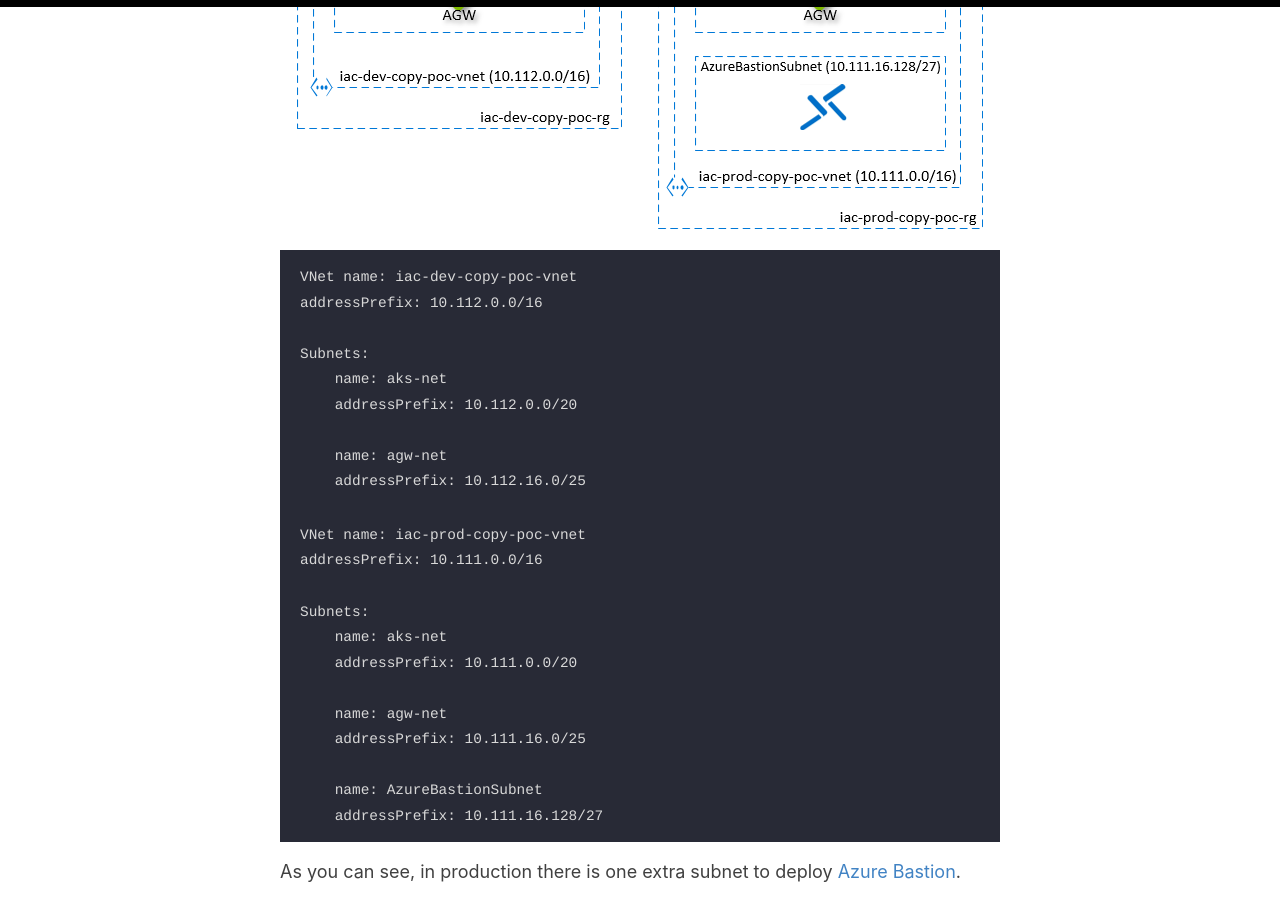
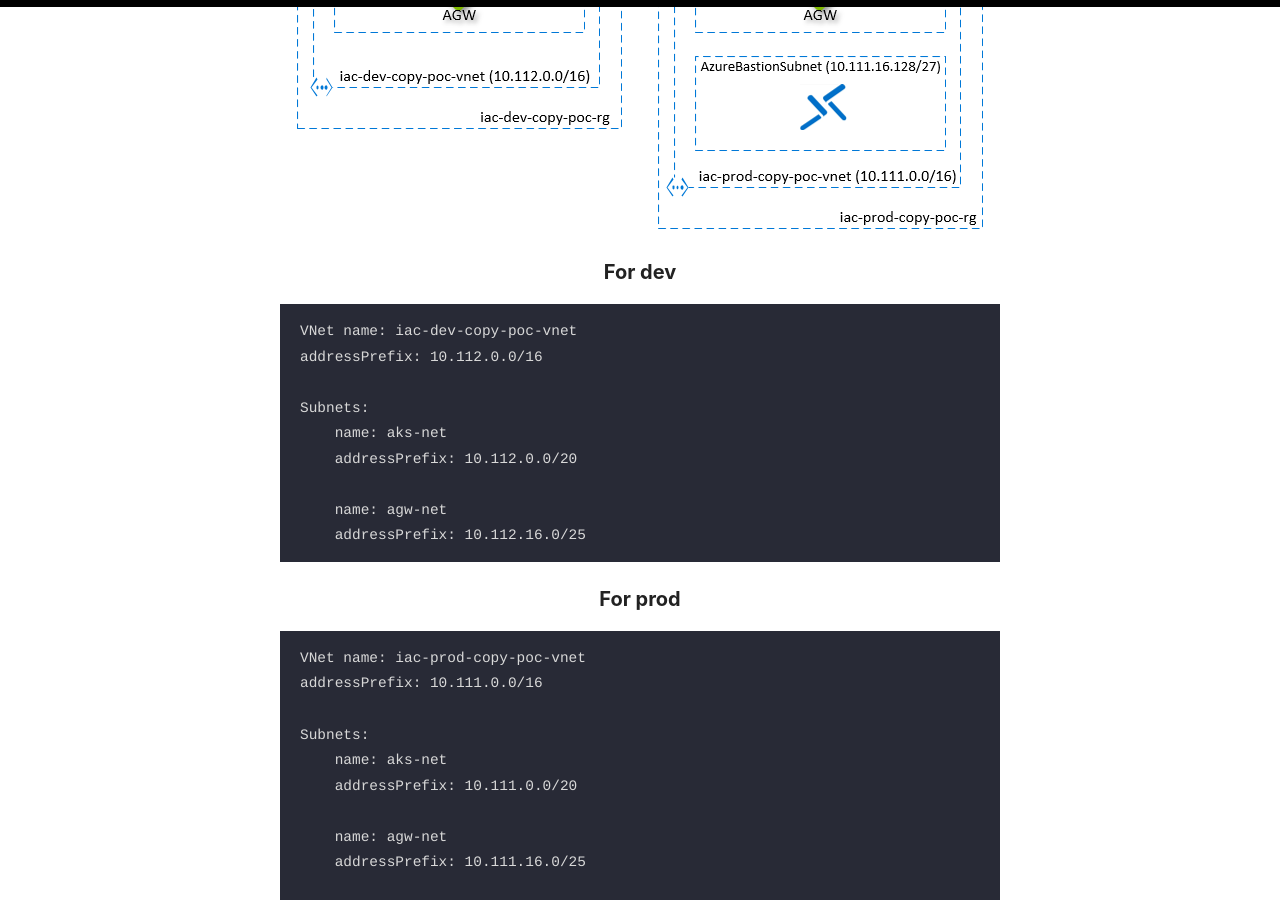
Before and after one commit to evgenyb/evgenyb.github.io, a Jekyll site: the page built from _posts/2020-05-05-use-copy-function-to-simplify-arm-templates.md, in a window 1280 px wide and 900 px high, scrolled down 870 px. Built offline with Jekyll 4.4.1, drawn with Linux system fonts in a browser that asks for light colours.

Commit message:
Fix content

````diff
--- a/_posts/2020-05-05-use-copy-function-to-simplify-arm-templates.md
+++ b/_posts/2020-05-05-use-copy-function-to-simplify-arm-templates.md
@@ -13,6 +13,8 @@ Before we start, let's define our infrastructure. We support 2 environments, `de
 
 ![infra](/images/2020-05-05-infra.png)
 
+### For dev
+
 ```
 VNet name: iac-dev-copy-poc-vnet
 addressPrefix: 10.112.0.0/16
@@ -24,6 +26,8 @@ Subnets:
     name: agw-net
     addressPrefix: 10.112.16.0/25
 ```
+
+### For prod
 
 ```
 VNet name: iac-prod-copy-poc-vnet
````
